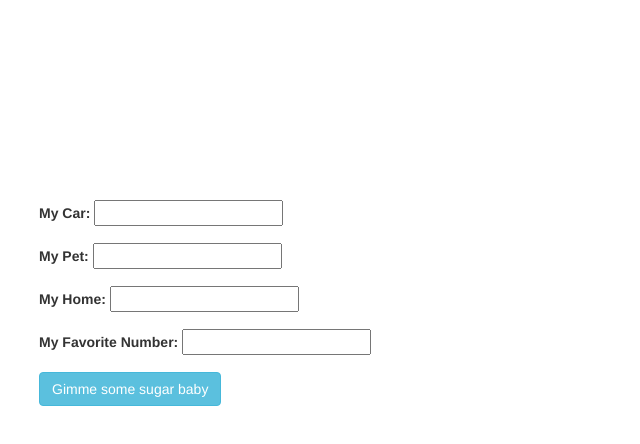
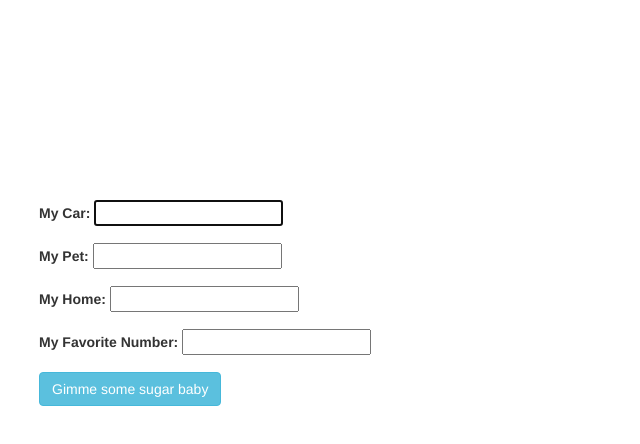
Before and after one commit to RonandoL/Some-Favorite-Things-jQuery, a plain HTML site: page index.html in a window 1280 px wide. Shown: the part 180-624 px from the top of the page, without its empty margins (31-671 px from the left). Drawn offline with nearby package versions, Linux system fonts and the light colour scheme.

Commit message:
has autofocus

```diff
--- a/index.html
+++ b/index.html
@@ -27,7 +27,7 @@
           <form class="favorite-things">
             <div class="form-group">
               <label for="car">My Car:</label>
-              <input id="car" type="text" name="car" value="">
+              <input id="car" type="text" name="car" autofocus>
             </div>
 
             <div class="form-group">
```
